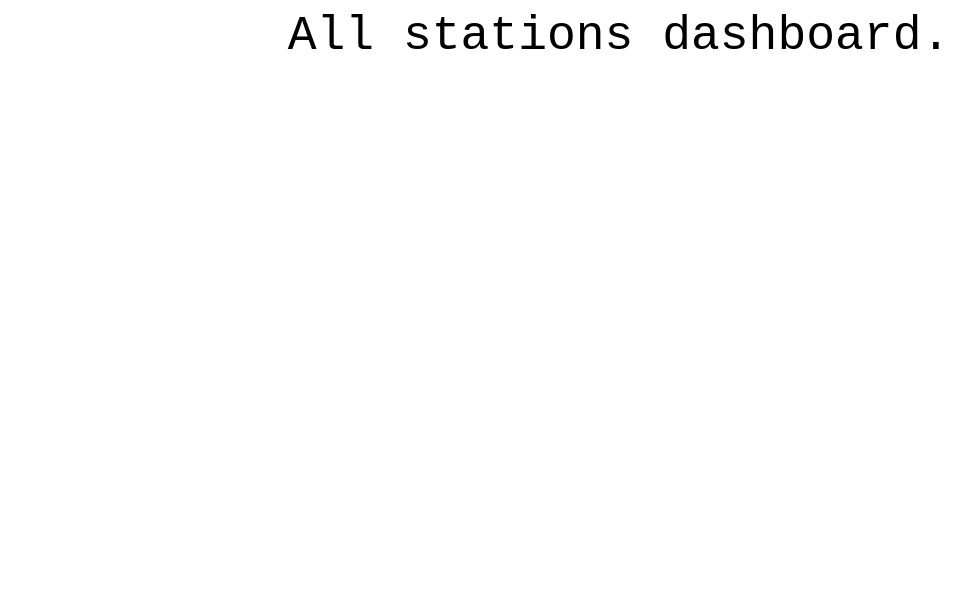
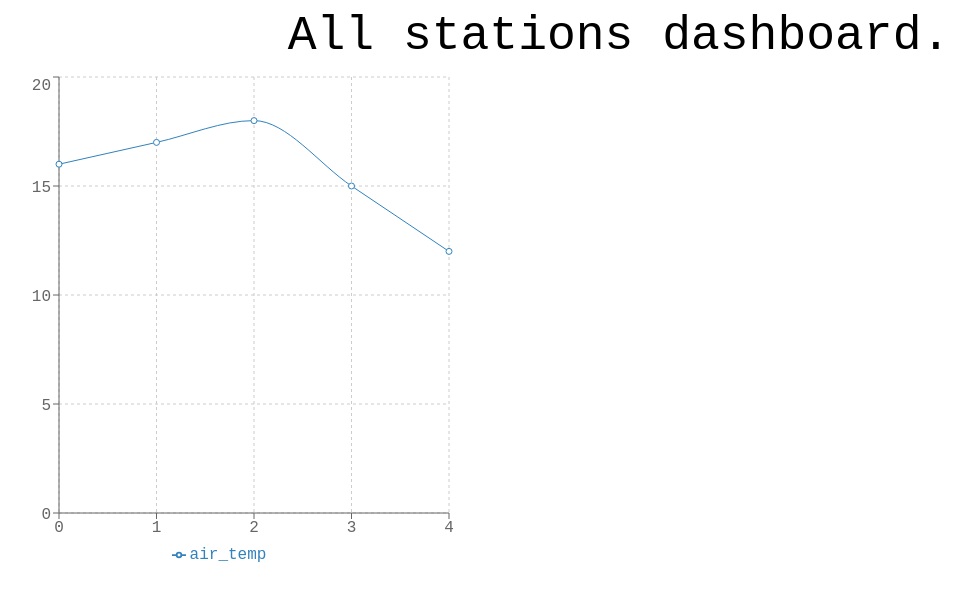
Before and after one commit to a1eaiactaest/dht11, a React (Create React App) app in the folder frontend/: page /stations/0 in a window 1280 px wide. Shown: the top 600 px of the page, without its empty margins (21-991 px from the left). Built offline with nearby package versions, Linux system fonts and the light colour scheme.

Commit message:
frontend: chart works with random data

```diff
--- a/frontend/package.json
+++ b/frontend/package.json
@@ -8,10 +8,10 @@
     "@testing-library/user-event": "^13.5.0",
     "chart.js": "^3.7.1",
     "react": "^17.0.2",
-    "react-chartjs-2": "^4.1.0",
     "react-dom": "^17.0.2",
     "react-router-dom": "^6.2.2",
     "react-scripts": "5.0.0",
+    "recharts": "^2.1.9",
     "web-vitals": "^2.1.4"
   },
   "scripts": {
--- a/frontend/src/routes/stations.js
+++ b/frontend/src/routes/stations.js
@@ -1,10 +1,7 @@
 import { useState, useEffect } from "react";
 import { Link } from "react-router-dom";
-import { BrowserRouter, Routes, Route, Navigate } from "react-router-dom";
 
 import Header from "../shared/components/Header";
-
-import StationHomepage from "../station_homepage/StationHomepage";
 
 function StationList(props) {
   const stations = props.stations;
@@ -39,7 +36,6 @@ function Stations() {
       })
   }, []);
 
-  console.log(stations);
   return(
     <main>
       <Header className="text-3xl font-bold " label="Stations"/>
--- a/frontend/src/shared/components/Charts.js
+++ b/frontend/src/shared/components/Charts.js
@@ -1,56 +1,47 @@
 import React, { useState,useEffect } from "react";
+import {
+  LineChart,
+  Line,
+  XAxis,
+  YAxis,
+  CartesianGrid,
+  Tooltip,
+  Legend,
+} from "recharts";
 
-import {
-  Chart,
-  CategoryScale,
-  LinearScale,
-  PointElement,
-  LineElement,
-  Title,
-  Tooltip,
-  Legend
-} from "chart.js";
-import { Line } from "react-chartjs-2";
 
-Chart.register(
-  CategoryScale,
-  CategoryScale,
-  LinearScale,
-  PointElement,
-  LineElement,
-  Title,
-  Tooltip,
-  Legend
-);
-
-export const DefaultChartOptions = {
-  responsive: true,
-  plugins: {
-    title: {
-      display: true,
-      text: 'RERE Chart',
-    },
-  },
-}
-
-const LineChart = (props) => {
-  const [noption, setNoption] = useState(false);
+const MyChart= (props) => {
+  const [noData, setNoData] = useState(false);
 
   useEffect(() => {
-    if (props.options == null){
-      setNoption(true);
+    if (props.data == null){
+      setNoData(false);
+      throw new Error("No data property supplied.");
     }
   },[]);
 
+  {/* Chart Parameters */}
+
   return (
-    <Line
-      options={noption ? DefaultChartOptions : props.options}
-      data={{
-        labels: ["asfd","asdf"],
-        datasets: [props.data]
+    <LineChart
+      width={500}
+      height={500}
+      data={props.data}
+      margin={{
+        top: 5,
+        right: 30,
+        left: 20,
+        bottom: 5,
       }}
-    />
+      >
+        <CartesianGrid strokeDasharray="3 3" />
+        <XAxis dataKey=""/>
+        <YAxis />
+        <Tooltip />
+        <Legend />
+        <Line type="monotone" dataKey="air_temp" />
+    </LineChart>
   );
 };
 
-export default LineChart;
+export default MyChart;
--- /dev/null
+++ b/frontend/src/shared/utils/Network.js
@@ -0,0 +1,23 @@
+function FetchAPI(endpoint){
+  const url = "http://localhost:1337"+endpoint;
+  const error=false;
+  const data=null;
+
+  fetch(url)
+    .then(res => res.json())
+    .then((res) => {
+      data = res;
+    })
+    .catch(error => {
+      console.log("Couldn't fetch from " + url);
+      error = true;
+    })
+
+  if (error){
+    return null;
+  } else{
+    return data;
+  }
+}
+
+export { FetchAPI };
--- a/frontend/src/station_homepage/StationHomepage.js
+++ b/frontend/src/station_homepage/StationHomepage.js
@@ -2,6 +2,7 @@ import React, { useState, useEffect } from 'react';
 import { useParams } from 'react-router-dom';
 
 import Header from '../shared/components/Header';
+import Dashboard from './components/Dashboard';
 
 function StationHomepage(){
   const { station } = useParams();
@@ -15,10 +16,14 @@ function StationHomepage(){
 
   return (
     <main>
+      <>
       <Header label={
         allStations ? "All stations dashboard."
         : `Station ${station} dashboard.`
       } />
+      </>
+      {/*Dashboard component here */}
+      <Dashboard />
     </main>
   );
 };
--- /dev/null
+++ b/frontend/src/station_homepage/components/Dashboard.js
@@ -0,0 +1,27 @@
+import MyChart from "../../shared/components/Charts";
+
+function Dashboard(){
+  const data_frame = [
+    {
+      air_temp: 16,
+    },
+    {
+      air_temp: 17,
+    },
+    {
+      air_temp: 18,
+    },
+    {
+      air_temp: 15,
+    },
+    {
+      air_temp: 12,
+    },
+  ];
+
+  return(
+    <MyChart data={data_frame} />
+  );
+};
+
+export default Dashboard;
```
Also changed, not shown: 1 other file (tests, documents, lock files or other folders).
